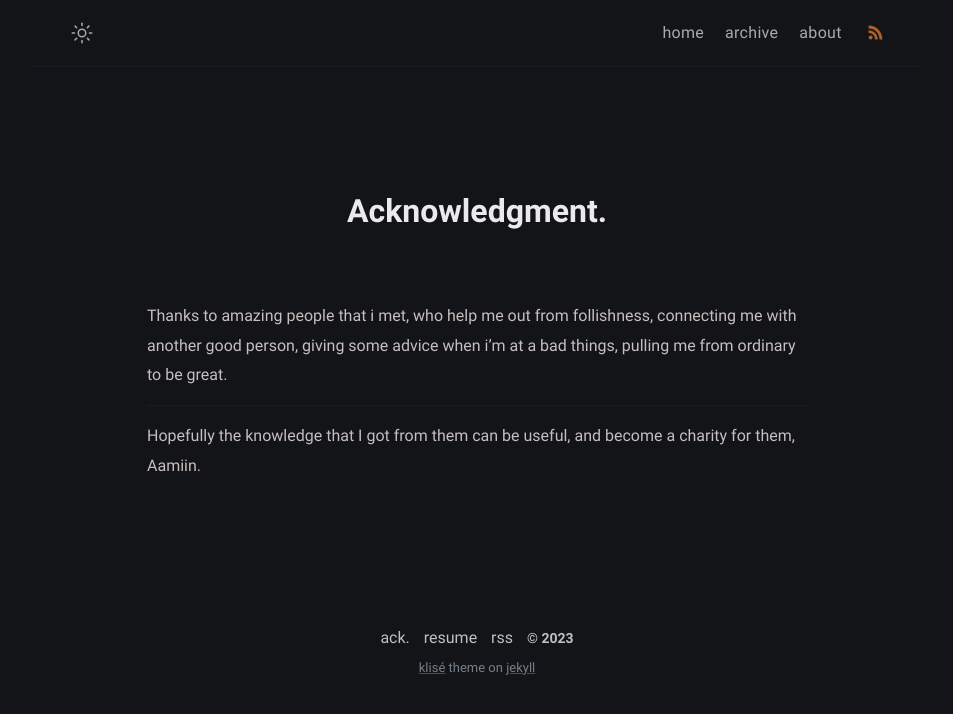
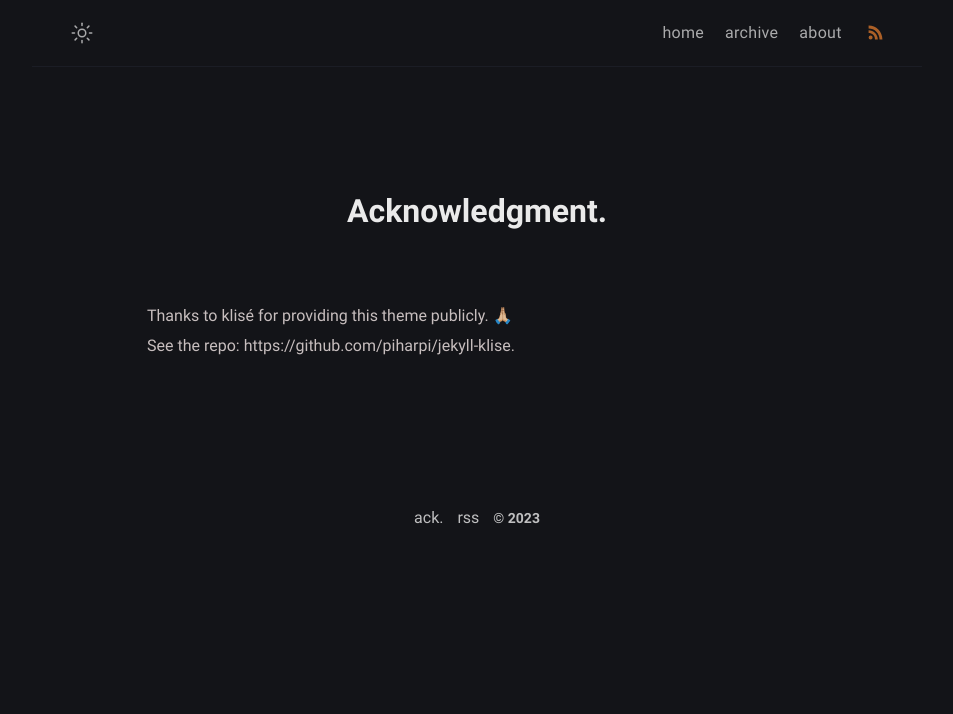
Before and after one commit to Nat0ne/simality, a Jekyll site: the page built from thanks.md, in a window 1280 px wide. Shown: the top 714 px of the page, without its empty margins (163-1116 px from the left). Built offline with Jekyll 4.4.1, drawn with Linux system fonts in a browser that asks for light colours.

Commit message:
Some more clean up

```diff
--- a/_config.yml
+++ b/_config.yml
@@ -22,7 +22,7 @@ author:
 
 # URL settings
 url: "https://aleutheris.github.io"
-baseurl: /phanytale
+baseurl:
 permalink: /:title/
 google_analytics:
 fb_appid:
--- a/_includes/footer.html
+++ b/_includes/footer.html
@@ -1,21 +1,7 @@
 <footer class="footer">
-  <a class="footer_item" href="/thanks">ack.</a>
-  <a class="footer_item" href="javascript::void(0)">resume</a>
-  <a class="footer_item" href="/feed.xml">rss</a>
+  <a class="footer_item" href="{{ site.baseurl }}/thanks">ack.</a>
+  <a class="footer_item" href="{{ site.baseurl }}/feed.xml">rss</a>
   <span class="footer_item">&copy; {{ site.time | date: "%Y" }}</span>
-  <small class="footer_copyright">
-    <!-- Klisé Theme: https://github.com/piharpi/jekyll-klise -->
-    <a
-      href="https://github.com/piharpi/jekyll-klise"
-      target="_blank"
-      rel="noreferrer noopener"
-      >klisé</a
-    >
-    theme on
-    <a href="https://jekyllrb.com" target="_blank" rel="noreferrer noopener"
-      >jekyll</a
-    >
-  </small>
 </footer>
 <script src="{{ site.baseurl }}/assets/js/main.js" defer="defer"></script>
 {%- if site.google_analytics -%}
--- a/_includes/header.html
+++ b/_includes/header.html
@@ -135,28 +135,28 @@
   <link
     rel="apple-touch-icon"
     sizes="180x180"
-    href="/assets/favicons/apple-touch-icon.png"
+    href="{{ site.baseurl }}/assets/favicons/apple-touch-icon.png"
   />
   <link
     rel="icon"
     type="image/png"
     sizes="32x32"
-    href="/assets/favicons/favicon-32x32.png"
+    href="{{ site.baseurl }}/assets/favicons/favicon-32x32.png"
   />
   <link
     rel="icon"
     type="image/png"
     sizes="16x16"
-    href="/assets/favicons/favicon-16x16.png"
+    href="{{ site.baseurl }}/assets/favicons/favicon-16x16.png"
   />
   <link rel="manifest" href="{{ site.baseurl }}/assets/favicons/site.webmanifest" />
   <link
     rel="mask-icon"
-    href="/assets/favicons/safari-pinned-tab.svg"
+    href="{{ site.baseurl }}/assets/favicons/safari-pinned-tab.svg"
     color="#5bbad5"
   />
-  <meta name="apple-mobile-web-app-title" content="Jekyll Klise" />
-  <meta name="application-name" content="Jekyll Klise" />
+  <meta name="apple-mobile-web-app-title" content="Phanytale" />
+  <meta name="application-name" content="Phanytale" />
   <meta name="msapplication-TileColor" content="#da532c" />
   <meta name="theme-color" content="#2c2c2c" />
 
--- a/thanks.md
+++ b/thanks.md
@@ -2,12 +2,9 @@
 title: Acknowledgment
 permalink: /thanks/
 layout: page
-excerpt: Thanks to amazing people that i met, who help me out from follishness, connecting me with another good person, giving some advice when i'm at a bad things, pulling me from ordinary to be great.
+excerpt:
 comments: false
 ---
 
-Thanks to amazing people that i met, who help me out from follishness, connecting me with another good person, giving some advice when i'm at a bad things, pulling me from ordinary to be great.
-
-<hr>
-
-Hopefully the knowledge that I got from them can be useful, and become a charity for them, Aamiin.
+Thanks to klisé for providing this theme publicly. 🙏🏼<br>
+See the repo: https://github.com/piharpi/jekyll-klise.
```
